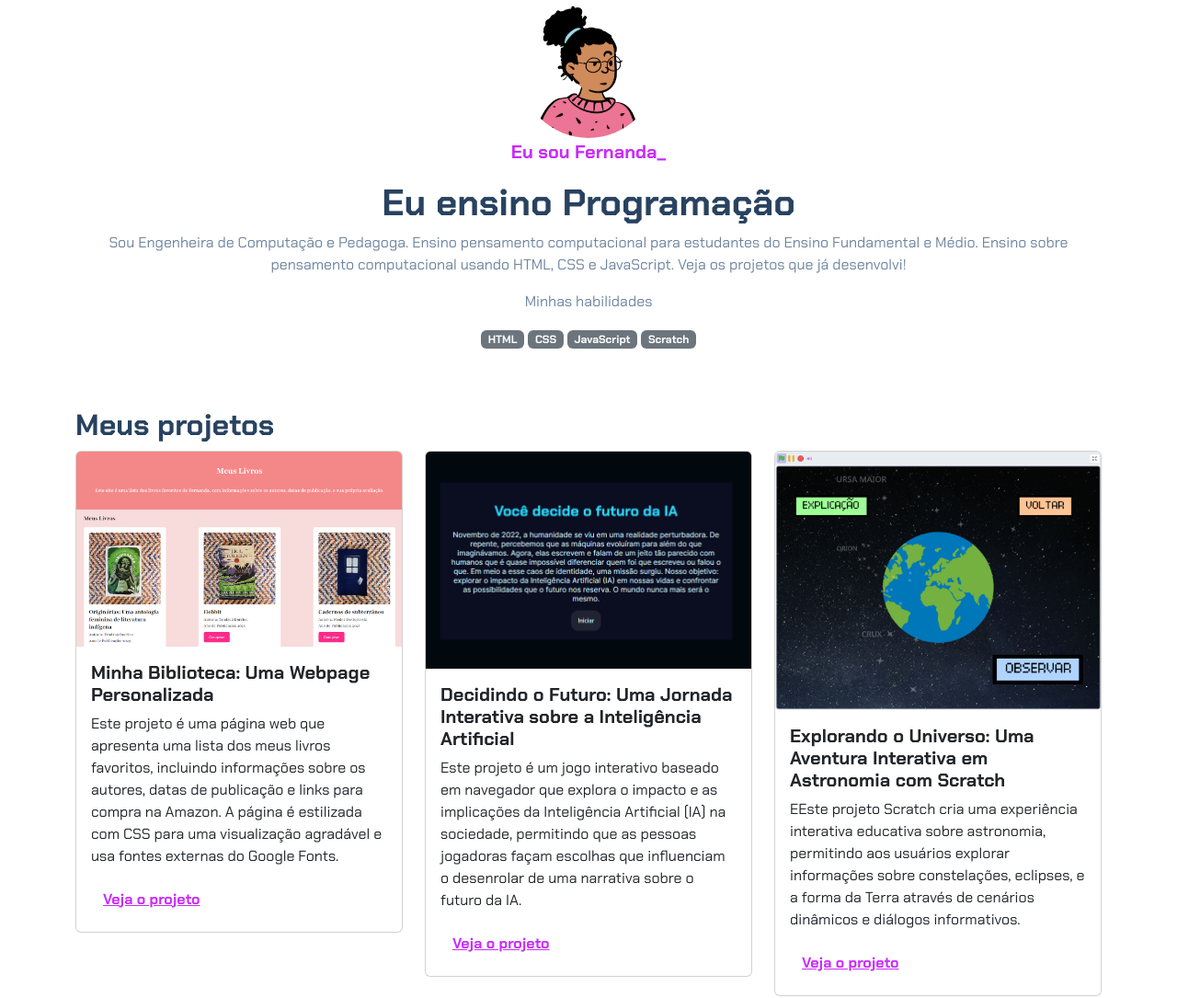
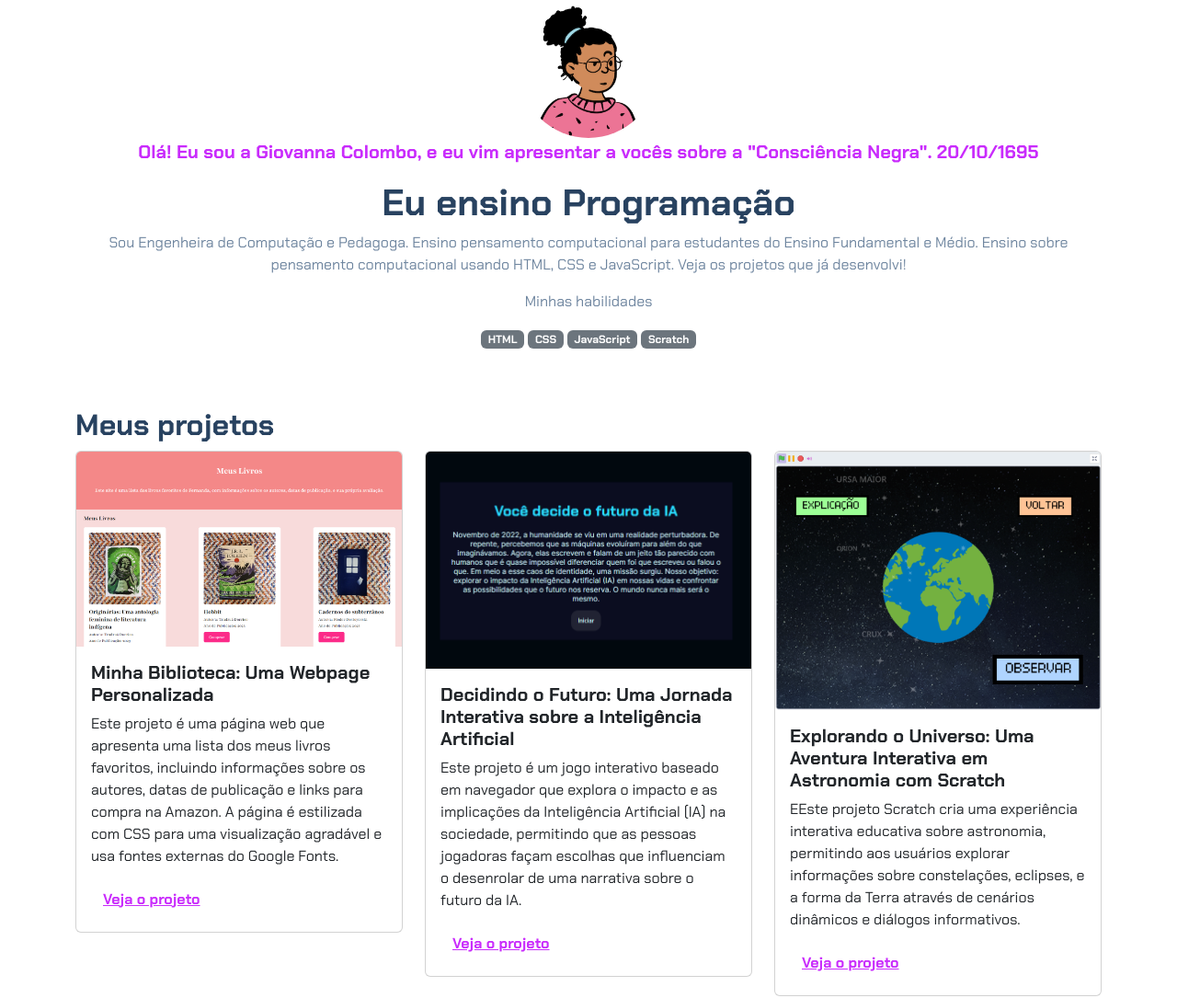
Before and after one commit to gigica4/Consci-ncia-negra, a plain HTML site: page index.html in a window 1280 px wide. Shown: the top 1085 px of the page at 92% size. Drawn offline with nearby package versions, Linux system fonts and the light colour scheme.

Commit message:
Update index.html

```diff
--- a/index.html
+++ b/index.html
@@ -14,7 +14,8 @@
     <header class="container text-center">
         <img src="img/avatar-perfil.png" alt="avatar da Fernanda" class="rounded-circle" width="150" height="150"
             srcset="">
-        <p class="lead">Eu sou Fernanda_</p>
+        <p class="lead">Olá! Eu sou a Giovanna Colombo, e eu vim apresentar a vocês sobre a "Consciência Negra".
+        20/10/1695</p>
         <h1>Eu ensino Programação</h1>
         <p>Sou Engenheira de Computação e Pedagoga. Ensino pensamento computacional para estudantes do Ensino
             Fundamental e Médio. Ensino sobre pensamento computacional usando HTML, CSS e JavaScript. Veja os projetos
@@ -216,4 +217,5 @@
     <script src="https://cdn.jsdelivr.net/npm/bootstrap@5.3.2/dist/js/bootstrap.bundle.min.js"></script>
 </body>
 
+
 </html>
```
